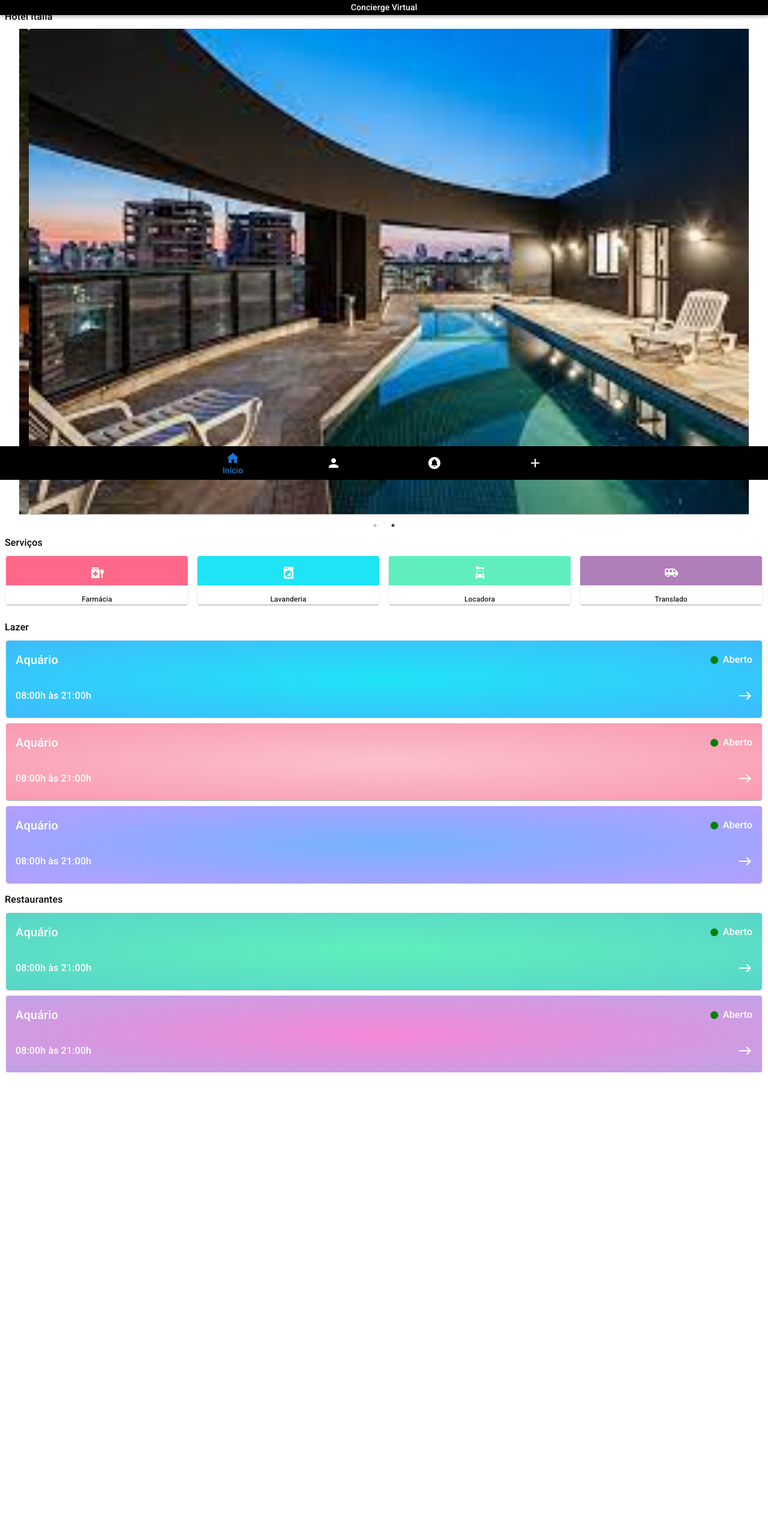
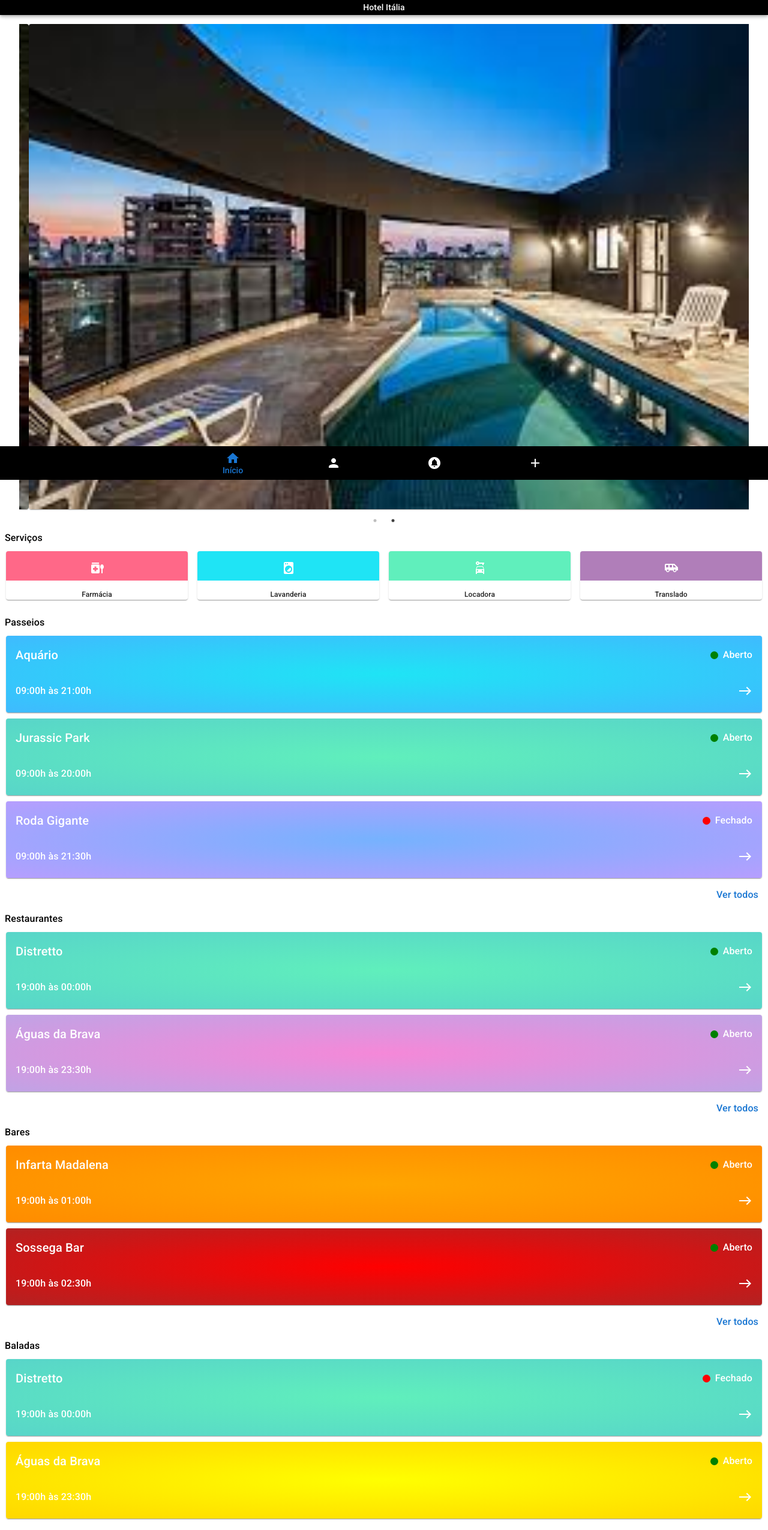
Before and after one commit to YuriAlvarenga/concierge, a React (Vite) app: page / in a window 1280 px wide. Shown: the top 2551 px of the page at 60% size. Before the commit the page ends 1788 px from the top, so only its background shows below. Built offline with nearby package versions, Linux system fonts and the light colour scheme.

Commit message:
atualizado gradient

```diff
--- a/src/components/cards/hotel-cards/image-card.jsx
+++ b/src/components/cards/hotel-cards/image-card.jsx
@@ -19,7 +19,7 @@ export default function ImageCard(props){
 
 
   return (
-    <Box sx={{m:4, mt:1}}>
+    <Box sx={{m:4, mt:5}}>
       <Slider {...settings} sx={{display:'flex', m:4}}>
         <Card sx={{ml:2, mr:2}}>
           <CardMedia
--- a/src/components/cards/hotel-cards/simple-card.jsx
+++ b/src/components/cards/hotel-cards/simple-card.jsx
@@ -3,19 +3,19 @@ import {Box, Grid, Card, CardContent, Typography } from '@mui/material'
 import RadioButtonUncheckedIcon from '@mui/icons-material/RadioButtonUnchecked'
 import EastIcon from '@mui/icons-material/East'
 
-export default function CardComponent({gradientColors}){ //props vindo de hotel italia
+export default function CardComponent({gradientColors, title, horario, status}){ //props vindo de home.jsx
   return (
     <Grid container spacing={2} style={{ padding: 10, paddingBottom:0}}>
        <Grid item xs={12}>
         <Card sx={{background: `radial-gradient(${gradientColors})`, color:'#FFF'}}>
           <CardContent sx={{display:'flex', alignItems:'center', justifyContent:'space-between'}}>
             <Typography variant='h6'>
-              Aquário
+              {title}
             </Typography>
             <Box sx={{display:'flex', alignItems:'center'}}>
-                <RadioButtonUncheckedIcon sx={{ background: 'green', color:'green', borderRadius:'100%', mr:1, fontSize:13 }}/>
+                <RadioButtonUncheckedIcon sx={{ background: status === 'Aberto' ? 'green' : 'red', color: status ==="Aberto" ? 'green' : 'red', borderRadius:'100%', mr:1, fontSize:13 }}/>
                 <Typography>
-                  Aberto
+                  {status}
                 </Typography>
               </Box>
           </CardContent>
@@ -23,7 +23,7 @@ export default function CardComponent({gradientColors}){ //props vindo de hotel
           <CardContent>
             <Box sx={{display:'flex', alignItems:'center', justifyContent:'space-between'}}>
               <Typography>
-                08:00h às 21:00h
+                {horario}
               </Typography>
               <EastIcon/>
             </Box>
--- a/src/components/menu/top-bar/top-bar.jsx
+++ b/src/components/menu/top-bar/top-bar.jsx
@@ -2,11 +2,11 @@ import React from 'react'
 import AppBar from '@mui/material/AppBar'
 import Typography from '@mui/material/Typography'
 
-export default function TopBar() {
+export default function TopBar({title}) { //vindo de home.jsx
   return (
     <AppBar sx={{height:25, background:'#000', color:'#fff',}}>
         <Typography style={{ margin: 'auto', fontSize:14 }}>
-            Concierge Virtual
+            {title}
         </Typography>
     </AppBar>
   )
--- /dev/null
+++ b/src/components/titles/seeAll.jsx
@@ -0,0 +1,14 @@
+import React from "react"
+import { Box, Typography, Link } from "@mui/material"
+import EastIcon from '@mui/icons-material/East'
+
+
+export default function SeeAll(){
+    return(
+        <Box sx={{display:'flex', justifyContent:'flex-end', m:2}}>
+            <Typography component={Link} href="#" underline="hover">
+                Ver todos
+            </Typography>
+        </Box>
+    )
+}
--- a/src/pages/home.jsx
+++ b/src/pages/home.jsx
@@ -6,26 +6,57 @@ import Title from '../components/titles/title'
 import { Box } from '@mui/material'
 import SmallCard from '../components/cards/hotel-cards/small-card'
 import CardComponent from '../components/cards/hotel-cards/simple-card'
+import SeeAll from '../components/titles/seeAll'
 
 
 export default function Home() {
 
   return (
     <Box  style={{ maxWidth: '100%', margin: '0 auto' }}>
-      <TopBar/>
-      <Title title={"Hotel Itália"}/>
-      <ImageCard/>
-      <Title title={"Serviços"}/>
-      <SmallCard/>
-      <Title title={"Lazer"}/>
-      <CardComponent gradientColors={['#1fe4f5, #3fbafe']}/>
-      <CardComponent gradientColors={['#fbc1cc, #fa99b2']}/>
-      <CardComponent gradientColors={['#76b2fe, #b69efe']}/>
-      <Title title={"Restaurantes"}/>
-      <CardComponent gradientColors={['#60efbc, #58d5c9']}/>
-      <CardComponent gradientColors={['#f588d8, #c0a3e5']}/>
-
-      <MenuBottomNavigation/>
+      <header>
+        <TopBar title={"Hotel Itália"}/>
+      </header>
+      <main>
+        <ImageCard/>
+        <Title title={"Serviços"}/>
+        <SmallCard/>
+        <>
+          <Title title={"Passeios"}/>
+          <CardComponent gradientColors={['#1fe4f5, #3fbafe']} title={"Aquário"} horario={"09:00h às 21:00h"} status={"Aberto"}/>
+          <CardComponent gradientColors={['#60efbc, #58d5c9']} title={"Jurassic Park"} horario={"09:00h às 20:00h"} status={"Aberto"}/>
+          <CardComponent gradientColors={['#76b2fe, #b69efe']} title={"Roda Gigante"} horario={"09:00h às 21:30h"} status={"Fechado"}/>
+          <SeeAll/>
+        </>
+        <>
+          <Title title={"Restaurantes"}/>
+          <CardComponent gradientColors={['#60efbc, #58d5c9']} title={"Distretto"} horario={"19:00h às 00:00h"} status={"Aberto"}/>
+          <CardComponent gradientColors={['#f588d8, #c0a3e5']} title={"Águas da Brava"} horario={"19:00h às 23:30h"} status={"Aberto"}/>
+          <SeeAll/>
+        </>
+        <>
+          <Title title={"Bares"}/>
+          <CardComponent gradientColors={['#FFA500', '#FF8C00']} title={"Infarta Madalena"} horario={"19:00h às 01:00h"} status={"Aberto"}/>
+          <CardComponent gradientColors={['#FF0000', '#B22222']} title={"Sossega Bar"} horario={"19:00h às 02:30h"} status={"Aberto"}/>
+          <SeeAll/>
+        </>
+        <>
+          <Title title={"Baladas"}/>
+          <CardComponent gradientColors={['#60efbc, #58d5c9']} title={"Distretto"} horario={"19:00h às 00:00h"} status={"Fechado"}/>
+          <CardComponent gradientColors={['#FFFF00', '#FFD700']} title={"Águas da Brava"} horario={"19:00h às 23:30h"} status={"Aberto"}/>
+          <SeeAll/>
+        </>
+        <>
+          <Title title={"Baladas"}/>
+          <CardComponent gradientColors={['#00FF00', '#008000']} title={"Shed"} horario={"21:00h às 05:00h"} status={"Fechado"}/>
+          <CardComponent gradientColors={['#9400D3', '#8A2BE2']} title={"Warung"} horario={"22:00h às 04:30h"} status={"Aberto"}/>
+          <CardComponent gradientColors={['#00FFFF', '#008B8B']} title={"Green Valley"} horario={"23:00h às 06:30h"} status={"Aberto"}/>
+          <SeeAll/>
+        </>
+        <Box sx={{mt:10}}></Box>
+      </main>
+      <footer>
+        <MenuBottomNavigation/>
+      </footer>
     </Box>
   )
 }
```
